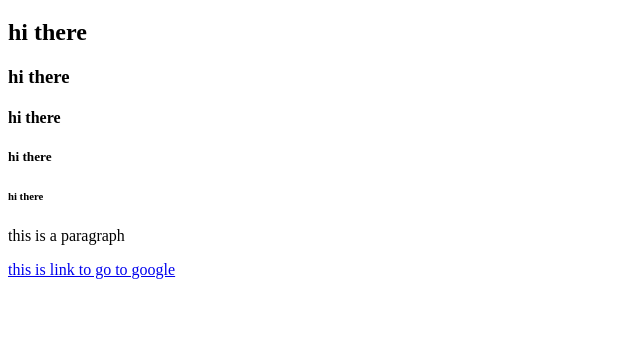
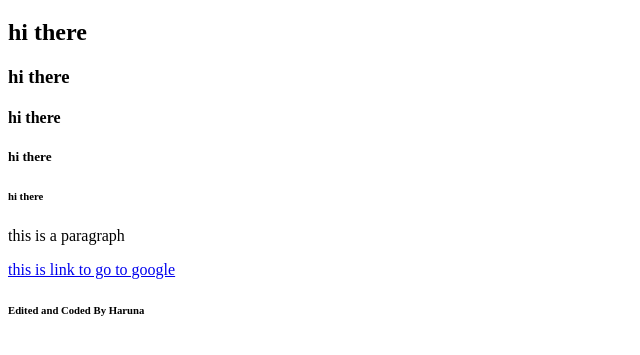
Before and after one commit to teloseidos/goverment_site_demo_by_haruna, a plain HTML site: page index.html in a window 1280 px wide. Shown: the part 61-416 px from the top of the page, without its empty margins (0-640 px from the left). Drawn offline with Linux system fonts and the light colour scheme.

Commit message:
"corrections2"

```diff
--- a/index.html
+++ b/index.html
@@ -19,7 +19,7 @@
 
 
 
-
+<h6>Edited and Coded By Haruna</h6>
 
 </body>
 </html>
```
